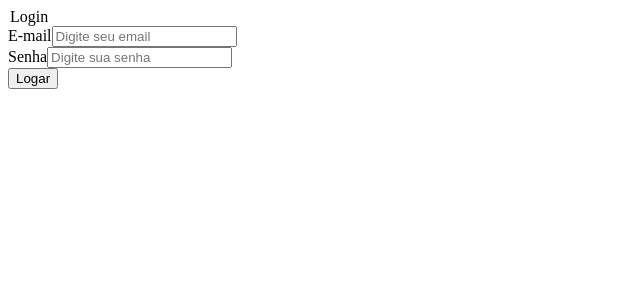
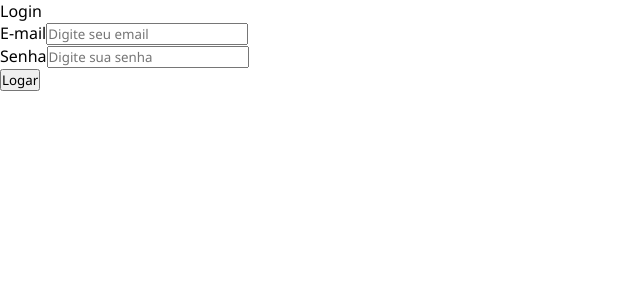
Before and after one commit to andreluizamorimdev/user-ceps-Semana11, a React (Vite) app: page / in a window 1280 px wide. Shown: the top 300 px of the page, without its empty margins (0-640 px from the left). Built offline with nearby package versions, Linux system fonts and the light colour scheme.

Commit message:
Criando arquivo global de estilo

```diff
--- a/src/components/Form/Login/Login.component.jsx
+++ b/src/components/Form/Login/Login.component.jsx
@@ -3,12 +3,12 @@ import { useNavigate } from "react-router-dom";
 const FormLoginComponent = () => {
     const navigate = useNavigate();
 
-    const redirectToLogin = () => {
+    const redirectToHome = () => {
         navigate('/home');
     }
 
     return (
-        <form onSubmit={redirectToLogin}>
+        <form onSubmit={redirectToHome}>
             <legend>Login</legend>
             <div className="input-group">
                 <label htmlFor="email">E-mail</label>
--- /dev/null
+++ b/src/global.style.jsx
@@ -0,0 +1,11 @@
+import { createGlobalStyle } from 'styled-components';
+
+export const GlobalStyle = createGlobalStyle`
+    *{
+        margin: 0;
+        padding: 0;
+        box-sizing: border-box;
+        outline: none;
+        font-family: 'Segoe UI', Arial, Helvetica, sans-serif;
+    }
+`
--- a/src/main.jsx
+++ b/src/main.jsx
@@ -1,9 +1,11 @@
 import React from 'react'
 import ReactDOM from 'react-dom/client'
 import App from './App.jsx'
+import { GlobalStyle  } from "./global.style";
 
 ReactDOM.createRoot(document.getElementById('root')).render(
   <React.StrictMode>
+    <GlobalStyle />
     <App />
   </React.StrictMode>,
 )
```
